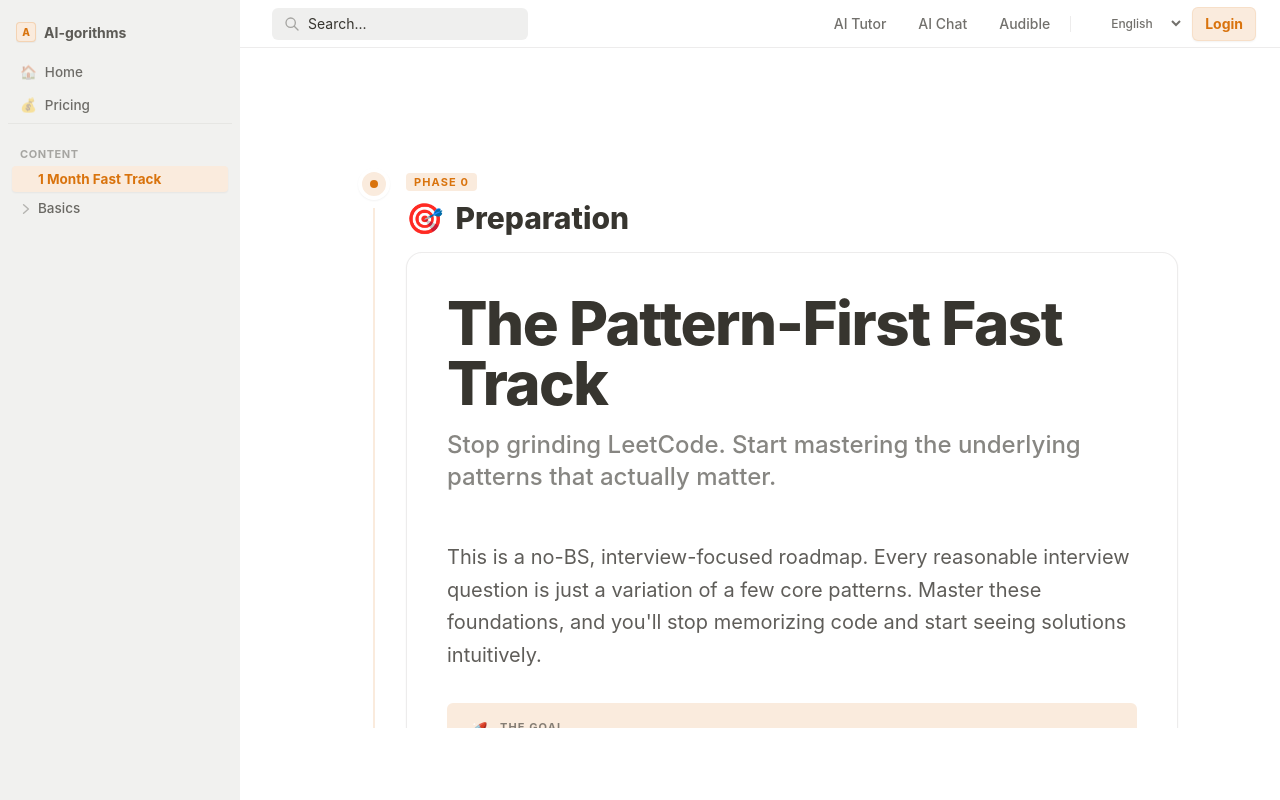
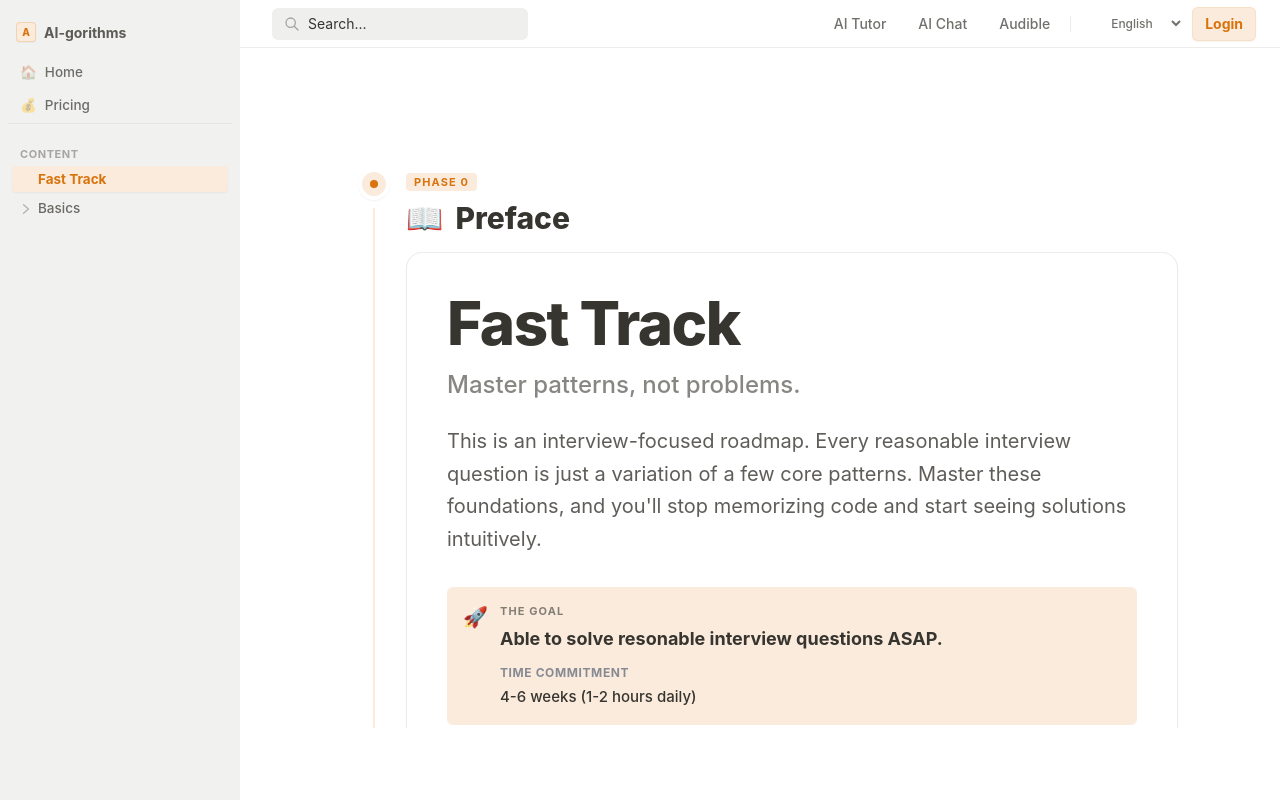
Before and after one commit to Chinese-Community-AI/AI-gorithms, a Next.js app: page /fast-track in a window 1280 px wide. Built offline with nearby package versions, Linux system fonts and the light colour scheme.

Commit message:
Adjust the UI

```diff
--- a/app/fast-track/page.tsx
+++ b/app/fast-track/page.tsx
@@ -204,26 +204,25 @@ export default function FastTrackPage() {
 
   const steps = [
     {
-      title: "Preparation",
-      icon: "🎯",
+      title: "Preface",
+      icon: "📖",
       content: (
         <div className="animate-in fade-in duration-500">
-          <header className="mb-12 text-left">
+          <header className="mb-6 text-left">
             <h1 className="text-4xl lg:text-6xl font-extrabold text-[#37352f] dark:text-gray-100 tracking-tight leading-tight mb-4">
-              The Pattern-First Fast Track
+              Fast Track
             </h1>
-            <p className="text-xl lg:text-2xl text-[#37352f]/60 dark:text-gray-400 font-medium mb-8">
-              Stop grinding LeetCode. Start mastering the underlying patterns
-              that actually matter.
+            <p className="text-xl lg:text-2xl text-[#37352f]/60 dark:text-gray-400 font-medium mb-0">
+              Master patterns, not problems.
             </p>
           </header>
 
           <div className="mb-12">
             <p className="text-xl text-[#37352f]/80 dark:text-gray-300 leading-relaxed mb-8 text-left">
-              This is a no-BS, interview-focused roadmap. Every reasonable
-              interview question is just a variation of a few core patterns.
-              Master these foundations, and you'll stop memorizing code and
-              start seeing solutions intuitively.
+              This is an interview-focused roadmap. Every reasonable interview
+              question is just a variation of a few core patterns. Master these
+              foundations, and you'll stop memorizing code and start seeing
+              solutions intuitively.
             </p>
 
             <Callout type="info" icon="🚀">
@@ -231,8 +230,7 @@ export default function FastTrackPage() {
                 The Goal
               </p>
               <p className="text-lg font-bold mb-3 text-left">
-                Acquire pattern-based intuition to solve Medium/Hard problems in
-                record time.
+                Able to solve resonable interview questions ASAP.
               </p>
               <p className="font-bold mb-1 text-xs opacity-80 uppercase tracking-wider text-left text-gray-500 dark:text-gray-400">
                 Time Commitment
--- a/lib/navigation.ts
+++ b/lib/navigation.ts
@@ -8,7 +8,7 @@ export interface NavItem {
 // For now, using a static structure that matches the basics directory
 export const navigation: NavItem[] = [
   {
-    title: "1 Month Fast Track",
+    title: "Fast Track",
     href: "/fast-track",
   },
   {
```
